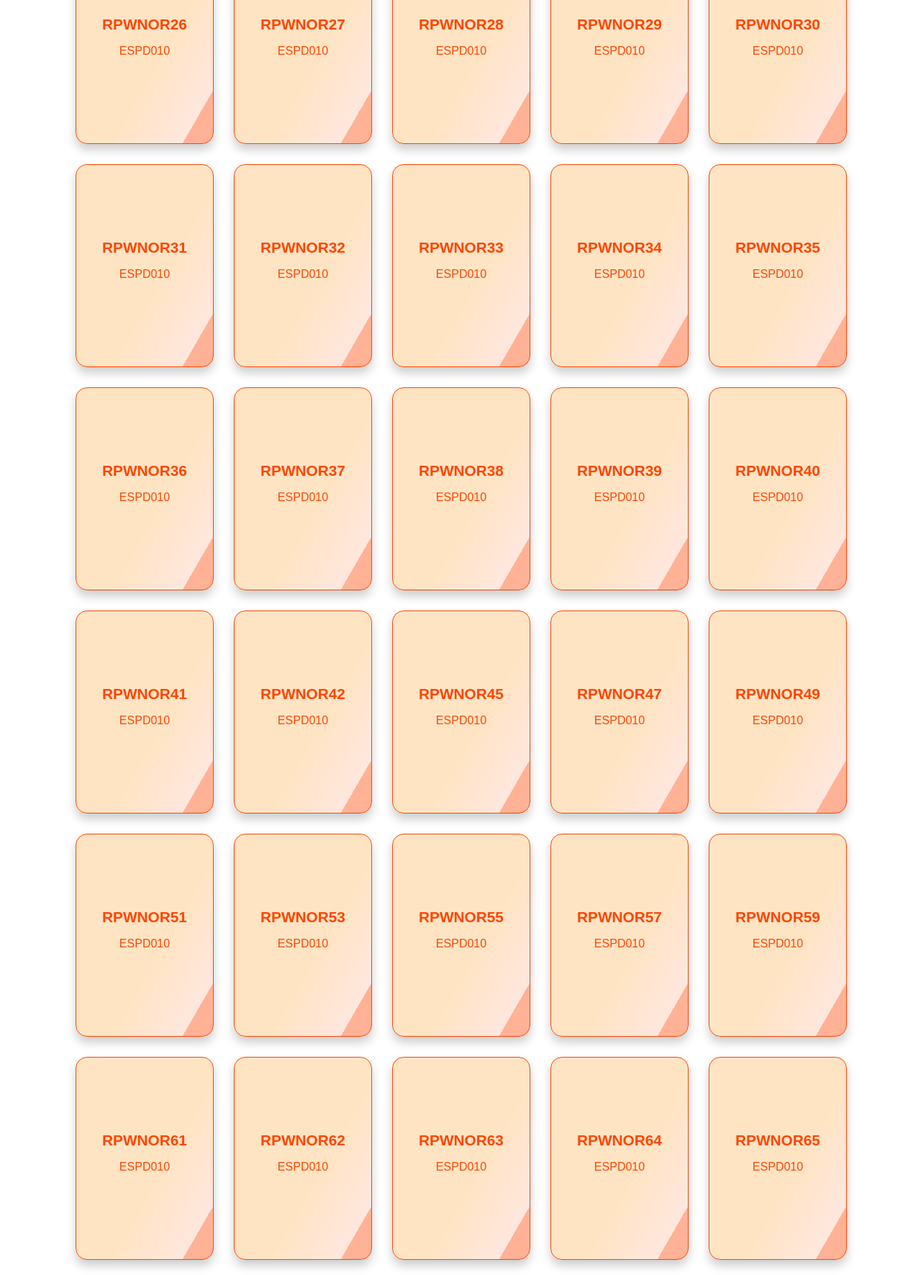
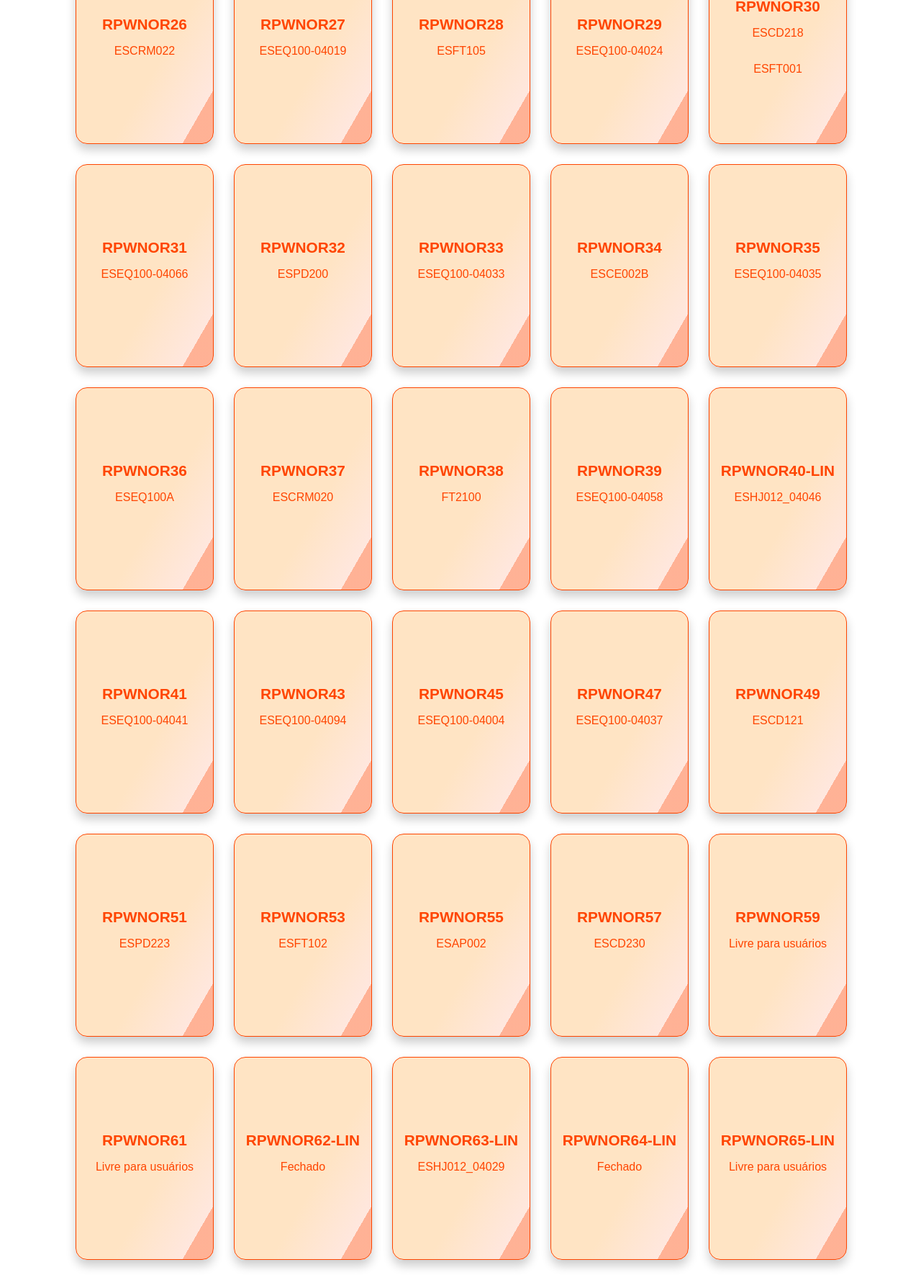
Before and after one commit to viniciusrudnick/programas-rpw, a plain HTML site: page nortel.html in a window 1280 px wide. Shown: the part 1655-3426 px from the top of the page at 72% size. Drawn offline with Linux system fonts and the light colour scheme.

Commit message:
Update nortel.html

```diff
--- a/nortel.html
+++ b/nortel.html
@@ -290,10 +290,13 @@
         <div class="flip-card-inner">
             <div class="flip-card-front">
                 <p class="title">RPWNOR17</p>
-                <p>ESPD010</p>
+                <p>ESEQ100-04046</p>
             </div>
             <div class="flip-card-back">
-                <p class="title">ESPD010</p>
+                <div class="server">
+                    192.168.50.99
+                </div>
+                <p class="title">ESEQ100-04046</p>
                 <p>07:00 - 22:00</p>
             </div>
         </div>
@@ -302,10 +305,13 @@
         <div class="flip-card-inner">
             <div class="flip-card-front">
                 <p class="title">RPWNOR18</p>
-                <p>ESPD010</p>
+                <p>RE0405</p>
             </div>
             <div class="flip-card-back">
-                <p class="title">ESPD010</p>
+                <div class="server">
+                    192.168.50.99
+                </div>
+                <p class="title">RE0405</p>
                 <p>07:00 - 22:00</p>
             </div>
         </div>
@@ -314,10 +320,13 @@
         <div class="flip-card-inner">
             <div class="flip-card-front">
                 <p class="title">RPWNOR19</p>
-                <p>ESPD010</p>
+                <p>ESEQ100-04054</p>
             </div>
             <div class="flip-card-back">
-                <p class="title">ESPD010</p>
+                <div class="server">
+                    192.168.50.99
+                </div>
+                <p class="title">ESEQ100-04054</p>
                 <p>07:00 - 22:00</p>
             </div>
         </div>
@@ -326,10 +335,13 @@
         <div class="flip-card-inner">
             <div class="flip-card-front">
                 <p class="title">RPWNOR20</p>
-                <p>ESPD010</p>
+                <p>ESPD0510_GERAL</p>
             </div>
             <div class="flip-card-back">
-                <p class="title">ESPD010</p>
+                <div class="server">
+                    192.168.50.99
+                </div>
+                <p class="title">ESPD0510_GERAL</p>
                 <p>07:00 - 22:00</p>
             </div>
         </div>
@@ -338,10 +350,13 @@
         <div class="flip-card-inner">
             <div class="flip-card-front">
                 <p class="title">RPWNOR21</p>
-                <p>ESPD010</p>
+                <p>ESEQ100-04011</p>
             </div>
             <div class="flip-card-back">
-                <p class="title">ESPD010</p>
+                <div class="server">
+                    192.168.50.99
+                </div>
+                <p class="title">ESEQ100-04011</p>
                 <p>07:00 - 22:00</p>
             </div>
         </div>
@@ -349,11 +364,14 @@
     <div class="flip-card">
         <div class="flip-card-inner">
             <div class="flip-card-front">
-                <p class="title">RPWNOR22</p>
-                <p>ESPD010</p>
+                <p class="title">RPWNOR22-LIN</p>
+                <p>ESHJ008</p>
             </div>
             <div class="flip-card-back">
-                <p class="title">ESPD010</p>
+                <div class="server">
+                    192.168.50.99
+                </div>
+                <p class="title">ESHJ008</p>
                 <p>07:00 - 22:00</p>
             </div>
         </div>
@@ -362,10 +380,13 @@
         <div class="flip-card-inner">
             <div class="flip-card-front">
                 <p class="title">RPWNOR23</p>
-                <p>ESPD010</p>
+                <p>ESEQ100-04012</p>
             </div>
             <div class="flip-card-back">
-                <p class="title">ESPD010</p>
+                <div class="server">
+                    192.168.50.99
+                </div>
+                <p class="title">ESEQ100-04012</p>
                 <p>07:00 - 22:00</p>
             </div>
         </div>
@@ -374,10 +395,16 @@
         <div class="flip-card-inner">
             <div class="flip-card-front">
                 <p class="title">RPWNOR24</p>
-                <p>ESPD010</p>
+                <p>ESPD0510_IC</p>
+                <p>ESFT120</p>
             </div>
             <div class="flip-card-back">
-                <p class="title">ESPD010</p>
+                <div class="server">
+                    192.168.50.99
+                </div>
+                <p class="title">ESPD0510_IC</p>
+                <p>07:00 - 22:00</p>
+                <p class="title">ESFT120</p>
                 <p>07:00 - 22:00</p>
             </div>
         </div>
@@ -386,10 +413,13 @@
         <div class="flip-card-inner">
             <div class="flip-card-front">
                 <p class="title">RPWNOR25</p>
-                <p>ESPD010</p>
+                <p>ESEQ100-04018</p>
             </div>
             <div class="flip-card-back">
-                <p class="title">ESPD010</p>
+            <div class="server">
+                192.168.50.99
+            </div>
+                <p class="title">ESEQ100-04018</p>
                 <p>07:00 - 22:00</p>
             </div>
         </div>
@@ -398,10 +428,13 @@
         <div class="flip-card-inner">
             <div class="flip-card-front">
                 <p class="title">RPWNOR26</p>
-                <p>ESPD010</p>
+                <p>ESCRM022</p>
             </div>
             <div class="flip-card-back">
-                <p class="title">ESPD010</p>
+                <div class="server">
+                    192.168.50.99
+                </div>
+                <p class="title">ESCRM022</p>
                 <p>07:00 - 22:00</p>
             </div>
         </div>
@@ -410,10 +443,13 @@
         <div class="flip-card-inner">
             <div class="flip-card-front">
                 <p class="title">RPWNOR27</p>
-                <p>ESPD010</p>
+                <p>ESEQ100-04019</p>
             </div>
             <div class="flip-card-back">
-                <p class="title">ESPD010</p>
+                <div class="server">
+                    192.168.50.99
+                </div>
+                <p class="title">ESEQ100-04019</p>
                 <p>07:00 - 22:00</p>
             </div>
         </div>
@@ -422,10 +458,13 @@
         <div class="flip-card-inner">
             <div class="flip-card-front">
                 <p class="title">RPWNOR28</p>
-                <p>ESPD010</p>
+                <p>ESFT105</p>
             </div>
             <div class="flip-card-back">
-                <p class="title">ESPD010</p>
+                <div class="server">
+                    192.168.50.99
+                </div>
+                <p class="title">ESFT105</p>
                 <p>07:00 - 22:00</p>
             </div>
         </div>
@@ -434,10 +473,13 @@
         <div class="flip-card-inner">
             <div class="flip-card-front">
                 <p class="title">RPWNOR29</p>
-                <p>ESPD010</p>
+                <p>ESEQ100-04024</p>
             </div>
             <div class="flip-card-back">
-                <p class="title">ESPD010</p>
+                <div class="server">
+                    192.168.50.99
+                </div>
+                <p class="title">ESEQ100-04024</p>
                 <p>07:00 - 22:00</p>
             </div>
         </div>
@@ -446,10 +488,16 @@
         <div class="flip-card-inner">
             <div class="flip-card-front">
                 <p class="title">RPWNOR30</p>
-                <p>ESPD010</p>
+                <p>ESCD218</p>
+                <p>ESFT001</p>
             </div>
             <div class="flip-card-back">
-                <p class="title">ESPD010</p>
+                <div class="server">
+                    192.168.50.99
+                </div>
+                <p class="title">ESCD218</p>
+                <p>07:00 - 22:00</p>
+                <p class="title">ESFT001</p>
                 <p>07:00 - 22:00</p>
             </div>
         </div>
@@ -458,10 +506,13 @@
         <div class="flip-card-inner">
             <div class="flip-card-front">
                 <p class="title">RPWNOR31</p>
-                <p>ESPD010</p>
+                <p>ESEQ100-04066</p>
             </div>
             <div class="flip-card-back">
-                <p class="title">ESPD010</p>
+                <div class="server">
+                    192.168.50.99
+                </div>
+                <p class="title">ESEQ100-04066</p>
                 <p>07:00 - 22:00</p>
             </div>
         </div>
@@ -470,10 +521,13 @@
         <div class="flip-card-inner">
             <div class="flip-card-front">
                 <p class="title">RPWNOR32</p>
-                <p>ESPD010</p>
+                <p>ESPD200</p>
             </div>
             <div class="flip-card-back">
-                <p class="title">ESPD010</p>
+                <div class="server">
+                    192.168.50.99
+                </div>
+                <p class="title">ESPD200</p>
                 <p>07:00 - 22:00</p>
             </div>
         </div>
@@ -482,10 +536,13 @@
         <div class="flip-card-inner">
             <div class="flip-card-front">
                 <p class="title">RPWNOR33</p>
-                <p>ESPD010</p>
+                <p>ESEQ100-04033</p>
             </div>
             <div class="flip-card-back">
-                <p class="title">ESPD010</p>
+                <div class="server">
+                    192.168.50.99
+                </div>
+                <p class="title">ESEQ100-0403</p>
                 <p>07:00 - 22:00</p>
             </div>
         </div>
@@ -494,10 +551,13 @@
         <div class="flip-card-inner">
             <div class="flip-card-front">
                 <p class="title">RPWNOR34</p>
-                <p>ESPD010</p>
+                <p>ESCE002B</p>
             </div>
             <div class="flip-card-back">
-                <p class="title">ESPD010</p>
+                <div class="server">
+                    192.168.50.99
+                </div>
+                <p class="title">ESCE002B</p>
                 <p>07:00 - 22:00</p>
             </div>
         </div>
@@ -506,10 +566,13 @@
         <div class="flip-card-inner">
             <div class="flip-card-front">
                 <p class="title">RPWNOR35</p>
-                <p>ESPD010</p>
+                <p>ESEQ100-04035</p>
             </div>
             <div class="flip-card-back">
-                <p class="title">ESPD010</p>
+                <div class="server">
+                    192.168.50.99
+                </div>
+                <p class="title">ESEQ100-04035</p>
                 <p>07:00 - 22:00</p>
             </div>
         </div>
@@ -518,10 +581,13 @@
         <div class="flip-card-inner">
             <div class="flip-card-front">
                 <p class="title">RPWNOR36</p>
-                <p>ESPD010</p>
+                <p>ESEQ100A</p>
             </div>
             <div class="flip-card-back">
-                <p class="title">ESPD010</p>
+                <div class="server">
+                    192.168.50.99
+                </div>
+                <p class="title">ESEQ100A</p>
                 <p>07:00 - 22:00</p>
             </div>
         </div>
@@ -530,10 +596,13 @@
         <div class="flip-card-inner">
             <div class="flip-card-front">
                 <p class="title">RPWNOR37</p>
-                <p>ESPD010</p>
+                <p>ESCRM020</p>
             </div>
             <div class="flip-card-back">
-                <p class="title">ESPD010</p>
+                <div class="server">
+                    192.168.50.99
+                </div>
+                <p class="title">ESCRM020</p>
                 <p>07:00 - 22:00</p>
             </div>
         </div>
@@ -542,10 +611,13 @@
         <div class="flip-card-inner">
             <div class="flip-card-front">
                 <p class="title">RPWNOR38</p>
-                <p>ESPD010</p>
+                <p>FT2100</p>
             </div>
             <div class="flip-card-back">
-                <p class="title">ESPD010</p>
+                <div class="server">
+                    192.168.50.99
+                </div>
+                <p class="title">FT2100</p>
                 <p>07:00 - 22:00</p>
             </div>
         </div>
@@ -554,10 +626,13 @@
         <div class="flip-card-inner">
             <div class="flip-card-front">
                 <p class="title">RPWNOR39</p>
-                <p>ESPD010</p>
+                <p>ESEQ100-04058</p>
             </div>
             <div class="flip-card-back">
-                <p class="title">ESPD010</p>
+                <div class="server">
+                    192.168.50.99
+                </div>
+                <p class="title">ESEQ100-04058</p>
                 <p>07:00 - 22:00</p>
             </div>
         </div>
@@ -565,11 +640,14 @@
     <div class="flip-card">
         <div class="flip-card-inner">
             <div class="flip-card-front">
-                <p class="title">RPWNOR40</p>
-                <p>ESPD010</p>
+                <p class="title">RPWNOR40-LIN</p>
+                <p>ESHJ012_04046</p>
             </div>
             <div class="flip-card-back">
-                <p class="title">ESPD010</p>
+                <div class="server">
+                    192.168.50.99
+                </div>
+                <p class="title">ESHJ012_04046</p>
                 <p>07:00 - 22:00</p>
             </div>
         </div>
@@ -578,10 +656,13 @@
         <div class="flip-card-inner">
             <div class="flip-card-front">
                 <p class="title">RPWNOR41</p>
-                <p>ESPD010</p>
+                <p>ESEQ100-04041</p>
             </div>
             <div class="flip-card-back">
-                <p class="title">ESPD010</p>
+                <div class="server">
+                    192.168.50.99
+                </div>
+                <p class="title">ESEQ100-04041</p>
                 <p>07:00 - 22:00</p>
             </div>
         </div>
@@ -589,11 +670,14 @@
     <div class="flip-card">
         <div class="flip-card-inner">
             <div class="flip-card-front">
-                <p class="title">RPWNOR42</p>
-                <p>ESPD010</p>
+                <p class="title">RPWNOR43</p>
+                <p>ESEQ100-04094</p>
             </div>
             <div class="flip-card-back">
-                <p class="title">ESPD010</p>
+                <div class="server">
+                    192.168.50.99
+                </div>
+                <p class="title">ESEQ100-04094</p>
                 <p>07:00 - 22:00</p>
             </div>
         </div>
@@ -602,10 +686,13 @@
         <div class="flip-card-inner">
             <div class="flip-card-front">
                 <p class="title">RPWNOR45</p>
-                <p>ESPD010</p>
+                <p>ESEQ100-04004</p>
             </div>
             <div class="flip-card-back">
-                <p class="title">ESPD010</p>
+                <div class="server">
+                    192.168.50.99
+                </div>
+                <p class="title">ESEQ100-04004</p>
                 <p>07:00 - 22:00</p>
             </div>
         </div>
@@ -614,10 +701,13 @@
         <div class="flip-card-inner">
             <div class="flip-card-front">
                 <p class="title">RPWNOR47</p>
-                <p>ESPD010</p>
+                <p>ESEQ100-04037</p>
             </div>
             <div class="flip-card-back">
-                <p class="title">ESPD010</p>
+                <div class="server">
+                    192.168.50.99
+                </div>
+                <p class="title">ESEQ100-04037</p>
                 <p>07:00 - 22:00</p>
             </div>
         </div>
@@ -626,10 +716,13 @@
         <div class="flip-card-inner">
             <div class="flip-card-front">
                 <p class="title">RPWNOR49</p>
-                <p>ESPD010</p>
+                <p>ESCD121</p>
             </div>
             <div class="flip-card-back">
-                <p class="title">ESPD010</p>
+                <div class="server">
+                    192.168.50.99
+                </div>
+                <p class="title">ESCD121</p>
                 <p>07:00 - 22:00</p>
             </div>
         </div>
@@ -638,10 +731,13 @@
         <div class="flip-card-inner">
             <div class="flip-card-front">
                 <p class="title">RPWNOR51</p>
-                <p>ESPD010</p>
+                <p>ESPD223</p>
             </div>
             <div class="flip-card-back">
-                <p class="title">ESPD010</p>
+                <div class="server">
+                    192.168.50.99
+                </div>
+                <p class="title">ESPD223</p>
                 <p>07:00 - 22:00</p>
             </div>
         </div>
@@ -650,10 +746,13 @@
         <div class="flip-card-inner">
             <div class="flip-card-front">
                 <p class="title">RPWNOR53</p>
-                <p>ESPD010</p>
+                <p>ESFT102</p>
             </div>
             <div class="flip-card-back">
-                <p class="title">ESPD010</p>
+                <div class="server">
+                    192.168.50.99
+                </div>
+                <p class="title">ESFT102</p>
                 <p>07:00 - 22:00</p>
             </div>
         </div>
@@ -662,10 +761,13 @@
         <div class="flip-card-inner">
             <div class="flip-card-front">
                 <p class="title">RPWNOR55</p>
-                <p>ESPD010</p>
+                <p>ESAP002</p>
             </div>
             <div class="flip-card-back">
-                <p class="title">ESPD010</p>
+                <div class="server">
+                    192.168.50.99
+                </div>
+                <p class="title">ESAP002</p>
                 <p>07:00 - 22:00</p>
             </div>
         </div>
@@ -674,10 +776,13 @@
         <div class="flip-card-inner">
             <div class="flip-card-front">
                 <p class="title">RPWNOR57</p>
-                <p>ESPD010</p>
+                <p>ESCD230</p>
             </div>
             <div class="flip-card-back">
-                <p class="title">ESPD010</p>
+                <div class="server">
+                    192.168.50.99
+                </div>
+                <p class="title">ESCD230</p>
                 <p>07:00 - 22:00</p>
             </div>
         </div>
@@ -686,10 +791,58 @@
         <div class="flip-card-inner">
             <div class="flip-card-front">
                 <p class="title">RPWNOR59</p>
-                <p>ESPD010</p>
+                <p>Livre para usuários</p>
             </div>
             <div class="flip-card-back">
-                <p class="title">ESPD010</p>
+                <div class="server">
+                    192.168.50.99
+                </div>
+                <p class="title">Livre para usuários</p>
+                <p></p>
+            </div>
+        </div>
+    </div>
+    <div class="flip-card">
+        <div class="flip-card-inner">
+            <div class="flip-card-front">
+                <p class="title">RPWNOR61</p>
+                <p>Livre para usuários</p>
+            </div>
+            <div class="flip-card-back">
+                <div class="server">
+                    192.168.50.99
+                </div>
+                <p class="title">Livre para usuários</p>
+                <p></p>
+            </div>
+        </div>
+    </div>
+    <div class="flip-card">
+        <div class="flip-card-inner">
+            <div class="flip-card-front">
+                <p class="title">RPWNOR62-LIN</p>
+                <p>Fechado</p>
+            </div>
+            <div class="flip-card-back">
+                <div class="server">
+                    192.168.50.99
+                </div>
+                <p class="title">Fechado</p>
+                <p></p>
+            </div>
+        </div>
+    </div>
+    <div class="flip-card">
+        <div class="flip-card-inner">
+            <div class="flip-card-front">
+                <p class="title">RPWNOR63-LIN</p>
+                <p>ESHJ012_04029</p>
+            </div>
+            <div class="flip-card-back">
+                <div class="server">
+                    192.168.50.99
+                </div>
+                <p class="title">ESHJ012_04029</p>
                 <p>07:00 - 22:00</p>
             </div>
         </div>
@@ -697,60 +850,30 @@
     <div class="flip-card">
         <div class="flip-card-inner">
             <div class="flip-card-front">
-                <p class="title">RPWNOR61</p>
-                <p>ESPD010</p>
+                <p class="title">RPWNOR64-LIN</p>
+                <p>Fechado</p>
             </div>
             <div class="flip-card-back">
-                <p class="title">ESPD010</p>
-                <p>07:00 - 22:00</p>
+                <div class="server">
+                    192.168.50.99
+                </div>
+                <p class="title">Fechado</p>
+                <p></p>
             </div>
         </div>
     </div>
     <div class="flip-card">
         <div class="flip-card-inner">
             <div class="flip-card-front">
-                <p class="title">RPWNOR62</p>
-                <p>ESPD010</p>
+                <p class="title">RPWNOR65-LIN</p>
+                <p>Livre para usuários</p>
             </div>
             <div class="flip-card-back">
-                <p class="title">ESPD010</p>
-                <p>07:00 - 22:00</p>
-            </div>
-        </div>
-    </div>
-    <div class="flip-card">
-        <div class="flip-card-inner">
-            <div class="flip-card-front">
-                <p class="title">RPWNOR63</p>
-                <p>ESPD010</p>
-            </div>
-            <div class="flip-card-back">
-                <p class="title">ESPD010</p>
-                <p>07:00 - 22:00</p>
-            </div>
-        </div>
-    </div>
-    <div class="flip-card">
-        <div class="flip-card-inner">
-            <div class="flip-card-front">
-                <p class="title">RPWNOR64</p>
-                <p>ESPD010</p>
-            </div>
-            <div class="flip-card-back">
-                <p class="title">ESPD010</p>
-                <p>07:00 - 22:00</p>
-            </div>
-        </div>
-    </div>
-    <div class="flip-card">
-        <div class="flip-card-inner">
-            <div class="flip-card-front">
-                <p class="title">RPWNOR65</p>
-                <p>ESPD010</p>
-            </div>
-            <div class="flip-card-back">
-                <p class="title">ESPD010</p>
-                <p>07:00 - 22:00</p>
+                <div class="server">
+                    192.168.50.99
+                </div>
+                <p class="title">Livre para usuários</p>
+                <p></p>
             </div>
         </div>
     </div>
```
